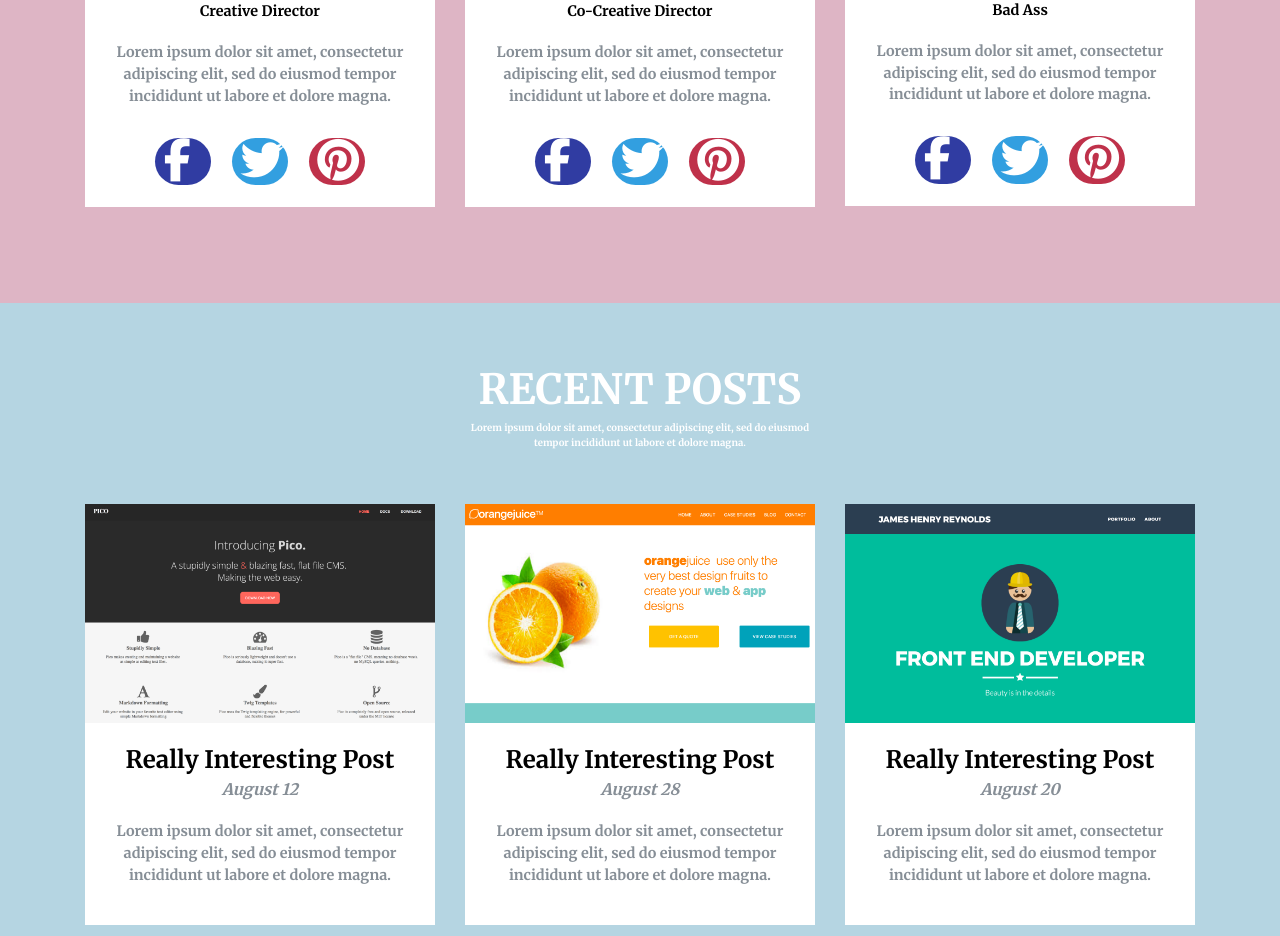
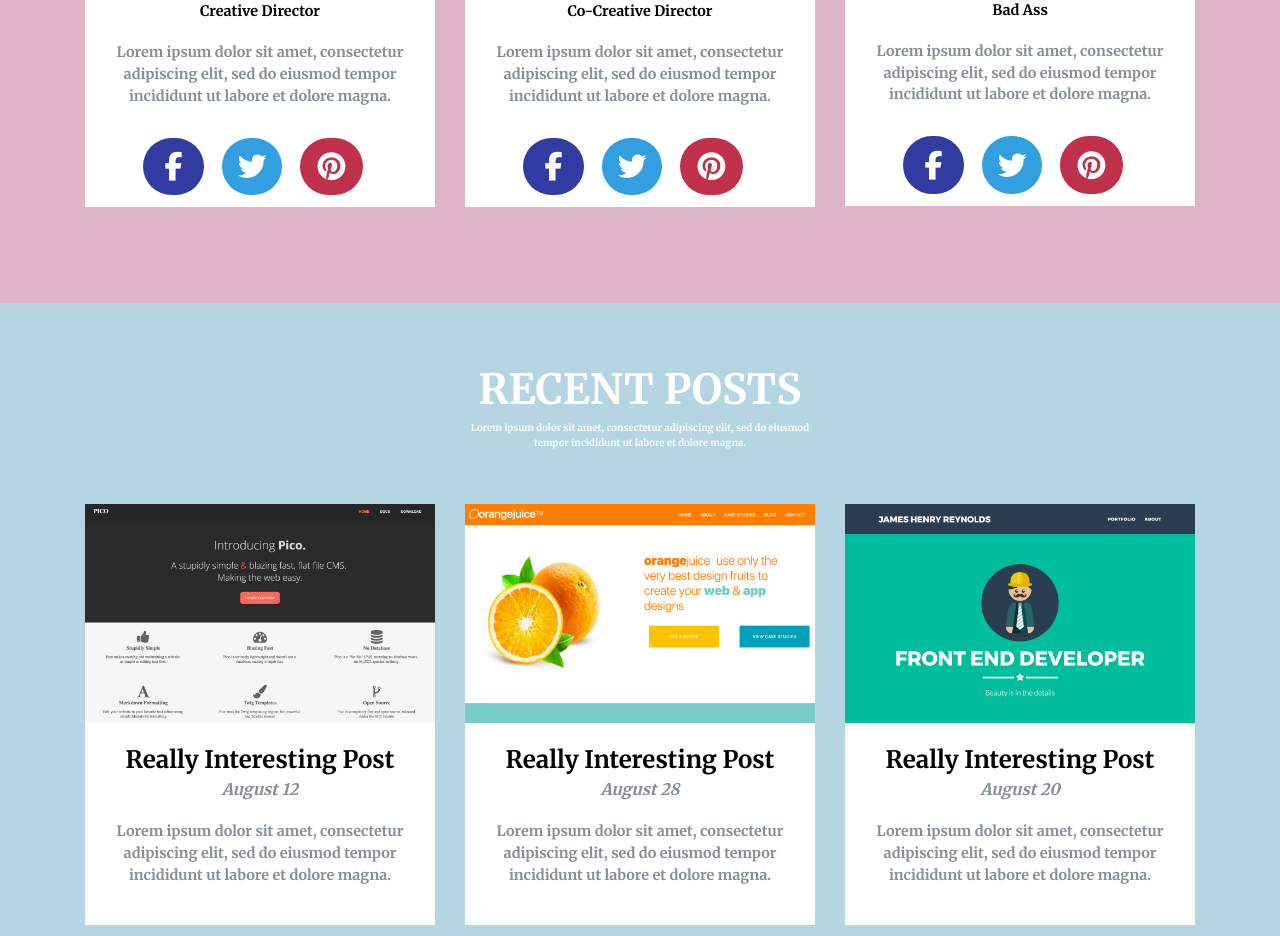
Before and after one commit to James9446/color-flat, a plain HTML site: page index.html in a window 1280 px wide. Shown: the part 3332-4268 px from the top of the page. Drawn offline with nearby package versions, Linux system fonts and the light colour scheme.

Commit message:
Fixed the look of the social media links in the pink section.

```diff
--- a/css/main.css
+++ b/css/main.css
@@ -267,28 +267,25 @@ section.pink {
 }
 
 /* Pink Section Social Media Links */
-.pink figcaption i {
-	margin: 0 0.2em;
+.pink i {
+	font-size: 2em;
+	color: #FFF;
+	padding: 0.5em 0.6em;
+	border-radius: 1em;
+	margin-right: 0.5em
 }
 
-.pink figcaption .fa {
-	padding: 0 1.1em 1.1em 0.2em;
-	height: 1em;
-	width: 0.5em;
-	font-size: 3em;
-	color: #FFF;
-	border-radius: 2em;
-}
-
-.pink figcaption .fa-facebook {
+.pink .fa-facebook {
+	padding: 0.5em 0.75em;
 	background-color: #303CA2;
 }
 
-.pink figcaption .fa-twitter {
+.pink .fa-twitter {
+	padding: 0.5em 0.55em;
 	background-color: #329FE0;
 }
 
-.pink figcaption .fa-pinterest {
+.pink .fa-pinterest {
 	background-color: #BF314A;
 }
 
```
